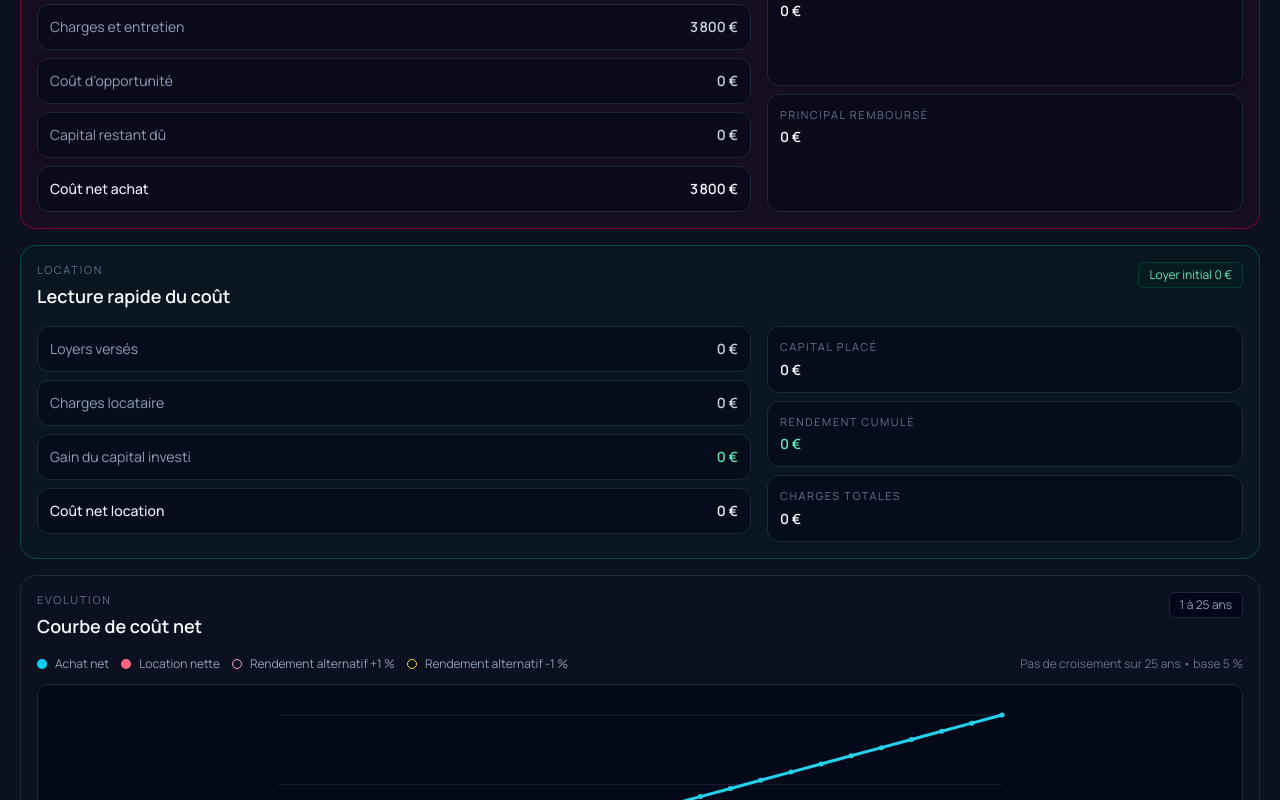
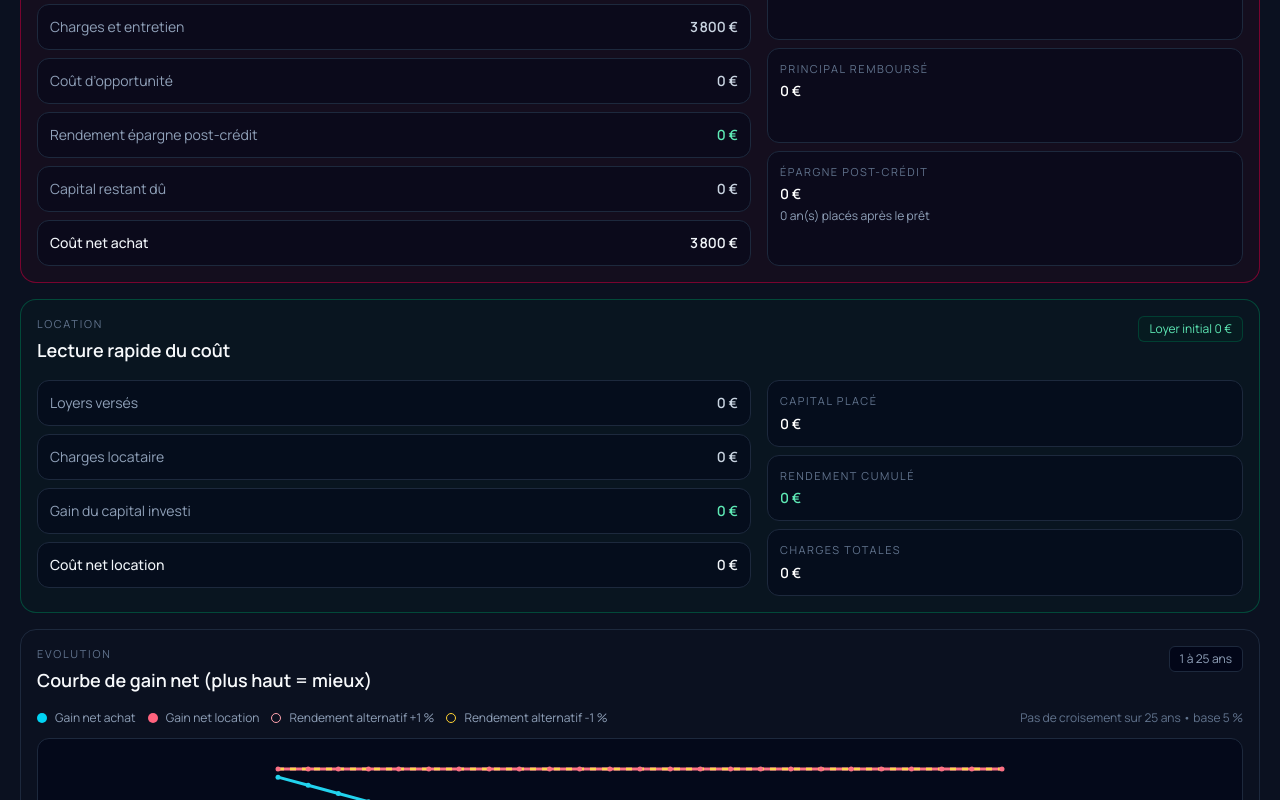
Before and after one commit to amorelpouliquen/acheter-ou-louer, a React (Vite) app: page / in a window 1280 px wide. Shown: the part 1380-2180 px from the top of the page. Built offline with nearby package versions, Linux system fonts and the light colour scheme.

Commit message:
Courbe inversé

```diff
--- a/src/App.jsx
+++ b/src/App.jsx
@@ -518,6 +518,25 @@ function futureValue(capital, yearlyRate, years) {
   return capital * (1 + yearlyRate / 100) ** years
 }
 
+function futureValueOfAnnualContributions(annualContribution, yearlyRate, years) {
+  if (annualContribution <= 0 || years <= 0) {
+    return 0
+  }
+
+  if (yearlyRate <= 0) {
+    return annualContribution * years
+  }
+
+  const rate = yearlyRate / 100
+  let value = 0
+
+  for (let year = 0; year < years; year += 1) {
+    value = value * (1 + rate) + annualContribution
+  }
+
+  return value
+}
+
 function sumGrowingMonthlyPayment(baseMonthly, yearlyGrowth, years) {
   let total = 0
 
@@ -561,7 +580,17 @@ function computeScenario(inputs) {
     ownerChargesTotal +
     amortization.totalInterestPaid +
     investedCapitalGain
-  const ownerNetCost = ownerGrossCost + effectiveDownPayment - equityRecovered
+  const yearsAfterLoan = Math.max(normalizedInputs.horizonYears - normalizedInputs.loanDurationYears, 0)
+  const ownerPostLoanAnnualSavings = amortization.payment * 12
+  const ownerPostLoanInvestmentValue = futureValueOfAnnualContributions(
+    ownerPostLoanAnnualSavings,
+    normalizedInputs.opportunityReturn,
+    yearsAfterLoan,
+  )
+  const ownerPostLoanSavingsPrincipal = ownerPostLoanAnnualSavings * yearsAfterLoan
+  const ownerPostLoanInvestmentGain = ownerPostLoanInvestmentValue - ownerPostLoanSavingsPrincipal
+  const ownerNetCost =
+    ownerGrossCost + effectiveDownPayment - equityRecovered - ownerPostLoanInvestmentGain
 
   const totalRentPaid = sumGrowingMonthlyPayment(
     monthlyRent,
@@ -589,6 +618,10 @@ function computeScenario(inputs) {
     principalPaid: amortization.totalPrincipalPaid,
     ownerChargesTotal,
     investedCapitalGain,
+    ownerPostLoanInvestmentGain,
+    ownerPostLoanInvestmentValue,
+    ownerPostLoanSavingsPrincipal,
+    yearsAfterLoan,
     propertyValue,
     equityRecovered,
     ownerNetCost,
@@ -821,6 +854,7 @@ function SimulatorPage({
     ownerChargesTotal:
       "Charges de copropriété, taxe foncière et entretien cumulés sur la période choisie.",
     investedCapitalGain: `Ce que l'apport aurait pu produire à ${formatNumber(inputs.opportunityReturn ?? 0)} % par an s'il restait investi.`,
+    ownerPostLoanInvestmentGain: `Rendement estimé de l'épargne de la mensualité de crédit après la fin du prêt, placée à ${formatNumber(inputs.opportunityReturn ?? 0)} % par an.`,
     remainingBalance:
       "Somme restant à rembourser à la banque à la fin de la période observée.",
     ownerNetCost: `Coût net achat sur ${horizonLabel} ans après prise en compte du patrimoine récupéré, estimé ici à ${formatCurrency(scenario.equityRecovered)}.`,
--- a/src/components/ResultsSummary.jsx
+++ b/src/components/ResultsSummary.jsx
@@ -68,7 +68,12 @@ function SummaryMetric({ label, value, helper, valueClassName = 'text-white' })
   )
 }
 
-function buildLinePath(data, width, height, paddingX, paddingY, accessor, maxValue) {
+function toChartY(value, minValue, maxValue, height, paddingY) {
+  const range = Math.max(maxValue - minValue, 1)
+  return paddingY + ((maxValue - value) / range) * (height - paddingY * 2)
+}
+
+function buildLinePath(data, width, height, paddingX, paddingY, accessor, minValue, maxValue) {
   if (data.length === 0) {
     return ''
   }
@@ -76,8 +81,7 @@ function buildLinePath(data, width, height, paddingX, paddingY, accessor, maxVal
   return data
     .map((point, index) => {
       const x = paddingX + (index / Math.max(data.length - 1, 1)) * (width - paddingX * 2)
-      const y =
-        height - paddingY - (accessor(point) / Math.max(maxValue, 1)) * (height - paddingY * 2)
+      const y = toChartY(accessor(point), minValue, maxValue, height, paddingY)
 
       return `${index === 0 ? 'M' : 'L'} ${x} ${y}`
     })
@@ -89,12 +93,14 @@ function TimelineChart({ points, crossoverYear, sensitivityTimeline, opportunity
   const height = isMobile ? 176 : 240
   const paddingX = isMobile ? 16 : 18
   const paddingY = isMobile ? 18 : 18
-  const maxValue = Math.max(
-    ...points.flatMap((point) => [point.ownerNetCost, point.rentNetCost]),
-    ...(sensitivityTimeline?.plus?.points ?? []).map((point) => point.rentNetCost),
-    ...(sensitivityTimeline?.minus?.points ?? []).map((point) => point.rentNetCost),
-    1,
-  )
+  const toNetGain = (cost) => -cost
+  const chartValues = [
+    ...points.flatMap((point) => [toNetGain(point.ownerNetCost), toNetGain(point.rentNetCost)]),
+    ...(sensitivityTimeline?.plus?.points ?? []).map((point) => toNetGain(point.rentNetCost)),
+    ...(sensitivityTimeline?.minus?.points ?? []).map((point) => toNetGain(point.rentNetCost)),
+  ]
+  const minValue = Math.min(...chartValues, 0)
+  const maxValue = Math.max(...chartValues, 0)
 
   const ownerPath = buildLinePath(
     points,
@@ -102,7 +108,8 @@ function TimelineChart({ points, crossoverYear, sensitivityTimeline, opportunity
     height,
     paddingX,
     paddingY,
-    (point) => point.ownerNetCost,
+    (point) => toNetGain(point.ownerNetCost),
+    minValue,
     maxValue,
   )
   const rentPath = buildLinePath(
@@ -111,7 +118,8 @@ function TimelineChart({ points, crossoverYear, sensitivityTimeline, opportunity
     height,
     paddingX,
     paddingY,
-    (point) => point.rentNetCost,
+    (point) => toNetGain(point.rentNetCost),
+    minValue,
     maxValue,
   )
   const rentPlusPath = sensitivityTimeline
@@ -121,7 +129,8 @@ function TimelineChart({ points, crossoverYear, sensitivityTimeline, opportunity
         height,
         paddingX,
         paddingY,
-        (point) => point.rentNetCost,
+        (point) => toNetGain(point.rentNetCost),
+        minValue,
         maxValue,
       )
     : ''
@@ -132,7 +141,8 @@ function TimelineChart({ points, crossoverYear, sensitivityTimeline, opportunity
         height,
         paddingX,
         paddingY,
-        (point) => point.rentNetCost,
+        (point) => toNetGain(point.rentNetCost),
+        minValue,
         maxValue,
       )
     : ''
@@ -141,7 +151,7 @@ function TimelineChart({ points, crossoverYear, sensitivityTimeline, opportunity
     ? paddingX + ((crossoverPoint.year - 1) / Math.max(points.length - 1, 1)) * (width - paddingX * 2)
     : null
   const crossoverY = crossoverPoint
-    ? height - paddingY - (crossoverPoint.ownerNetCost / maxValue) * (height - paddingY * 2)
+    ? toChartY(toNetGain(crossoverPoint.ownerNetCost), minValue, maxValue, height, paddingY)
     : null
   const visibleLabels = isMobile
     ? [points[0], points[Math.floor(points.length / 2)], points[points.length - 1]].filter(Boolean)
@@ -152,11 +162,11 @@ function TimelineChart({ points, crossoverYear, sensitivityTimeline, opportunity
       <div className="flex flex-wrap items-center gap-3 text-xs text-slate-400">
         <div className="flex items-center gap-2">
           <span className="inline-block h-2.5 w-2.5 rounded-full bg-cyan-400" />
-          Achat net
+          Gain net achat
         </div>
         <div className="flex items-center gap-2">
           <span className="inline-block h-2.5 w-2.5 rounded-full bg-rose-400" />
-          Location nette
+          Gain net location
         </div>
         <div className="flex items-center gap-2">
           <span className="inline-block h-2.5 w-2.5 rounded-full border border-rose-300" />
@@ -176,7 +186,7 @@ function TimelineChart({ points, crossoverYear, sensitivityTimeline, opportunity
       <div className="rounded-xl border border-slate-800 bg-slate-950/70 p-3">
         <svg viewBox={`0 0 ${width} ${height}`} className={`${isMobile ? 'h-44' : 'h-60'} w-full`}>
           {[0.33, 0.66, 1].map((ratio) => {
-            const y = height - paddingY - ratio * (height - paddingY * 2)
+            const y = paddingY + (1 - ratio) * (height - paddingY * 2)
             return (
               <line
                 key={ratio}
@@ -214,9 +224,8 @@ function TimelineChart({ points, crossoverYear, sensitivityTimeline, opportunity
           {(!isMobile ? points : visibleLabels).map((point, index) => {
             const pointIndex = points.findIndex((entry) => entry.year === point.year)
             const x = paddingX + (pointIndex / Math.max(points.length - 1, 1)) * (width - paddingX * 2)
-            const ownerY =
-              height - paddingY - (point.ownerNetCost / maxValue) * (height - paddingY * 2)
-            const rentY = height - paddingY - (point.rentNetCost / maxValue) * (height - paddingY * 2)
+            const ownerY = toChartY(toNetGain(point.ownerNetCost), minValue, maxValue, height, paddingY)
+            const rentY = toChartY(toNetGain(point.rentNetCost), minValue, maxValue, height, paddingY)
 
             return (
               <g key={`${point.year}-${index}`}>
@@ -364,6 +373,13 @@ export default function ResultsSummary({
                 formatCurrency={formatCurrency}
               />
               <DisclosureRow
+                label="Rendement épargne post-crédit"
+                value={scenario.ownerPostLoanInvestmentGain}
+                tooltip={purchaseTooltips.ownerPostLoanInvestmentGain}
+                positive
+                formatCurrency={formatCurrency}
+              />
+              <DisclosureRow
                 label="Capital restant dû"
                 value={scenario.remainingBalance}
                 tooltip={purchaseTooltips.remainingBalance}
@@ -385,6 +401,11 @@ export default function ResultsSummary({
               />
               <SummaryMetric label="Montant emprunté" value={formatCurrency(scenario.loanPrincipal)} />
               <SummaryMetric label="Principal remboursé" value={formatCurrency(scenario.principalPaid)} />
+              <SummaryMetric
+                label="Épargne post-crédit"
+                value={formatCurrency(scenario.ownerPostLoanSavingsPrincipal)}
+                helper={`${scenario.yearsAfterLoan} an(s) placés après le prêt`}
+              />
             </div>
           </div>
         </SectionCard>
@@ -450,7 +471,7 @@ export default function ResultsSummary({
 
       <SectionCard
         eyebrow="Evolution"
-          title="Courbe de coût net"
+        title="Courbe de gain net (plus haut = mieux)"
         aside={
           <div className="rounded-md border border-slate-800 bg-slate-950 px-2.5 py-1 text-xs text-slate-400">
             1 à 25 ans
```
